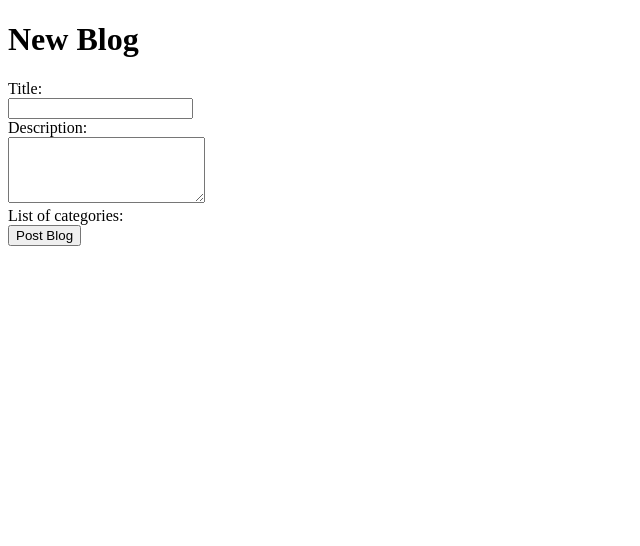
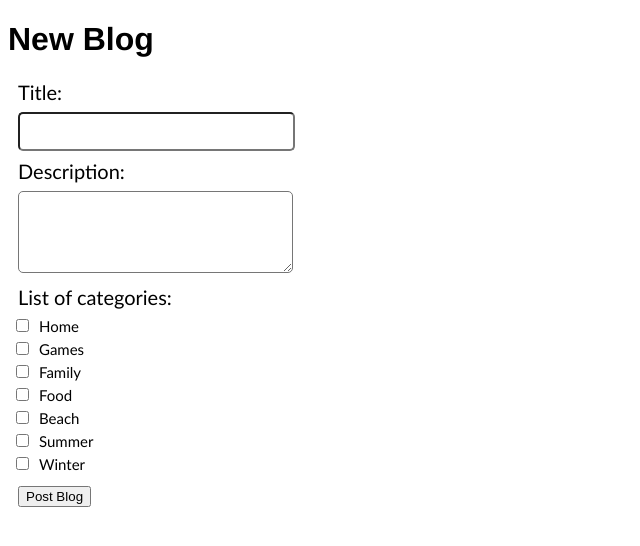
Before and after one commit to Emmanuel-Torres/blog_website, a website: page Pages/AddBlog.html in a window 1280 px wide. Shown: the whole page, without its empty margins (0-640 px from the left). Drawn offline with Linux system fonts and the light colour scheme; the site is published under a folder, as on GitHub Pages, so addresses that start at the root find nothing.

Commit message:
Got the styles and scripts to work on my addBlog page

```diff
--- a/Pages/AddBlog.html
+++ b/Pages/AddBlog.html
@@ -7,7 +7,7 @@
     <title>Add New Blog</title>
     <meta name="description" content="">
     <meta name="viewport" content="width=device-width, initial-scale=1">
-    <link rel="stylesheet" href="/Pages/Styles/addBlog.css">
+    <link rel="stylesheet" href="./Styles/addBlog.css">
 
 </head>
 
@@ -29,7 +29,7 @@
             <input type="submit" value="Post Blog">
         </form>
     </main>
-    <script src="/Controllers/print-categories.js"></script>
+    <script src="./Scripts/print-categories.js"></script>
 </body>
 
 </html>
```
Also changed, not shown: Pages/Scripts/print-categories.js (renamed from Controllers/print-categories.js).
